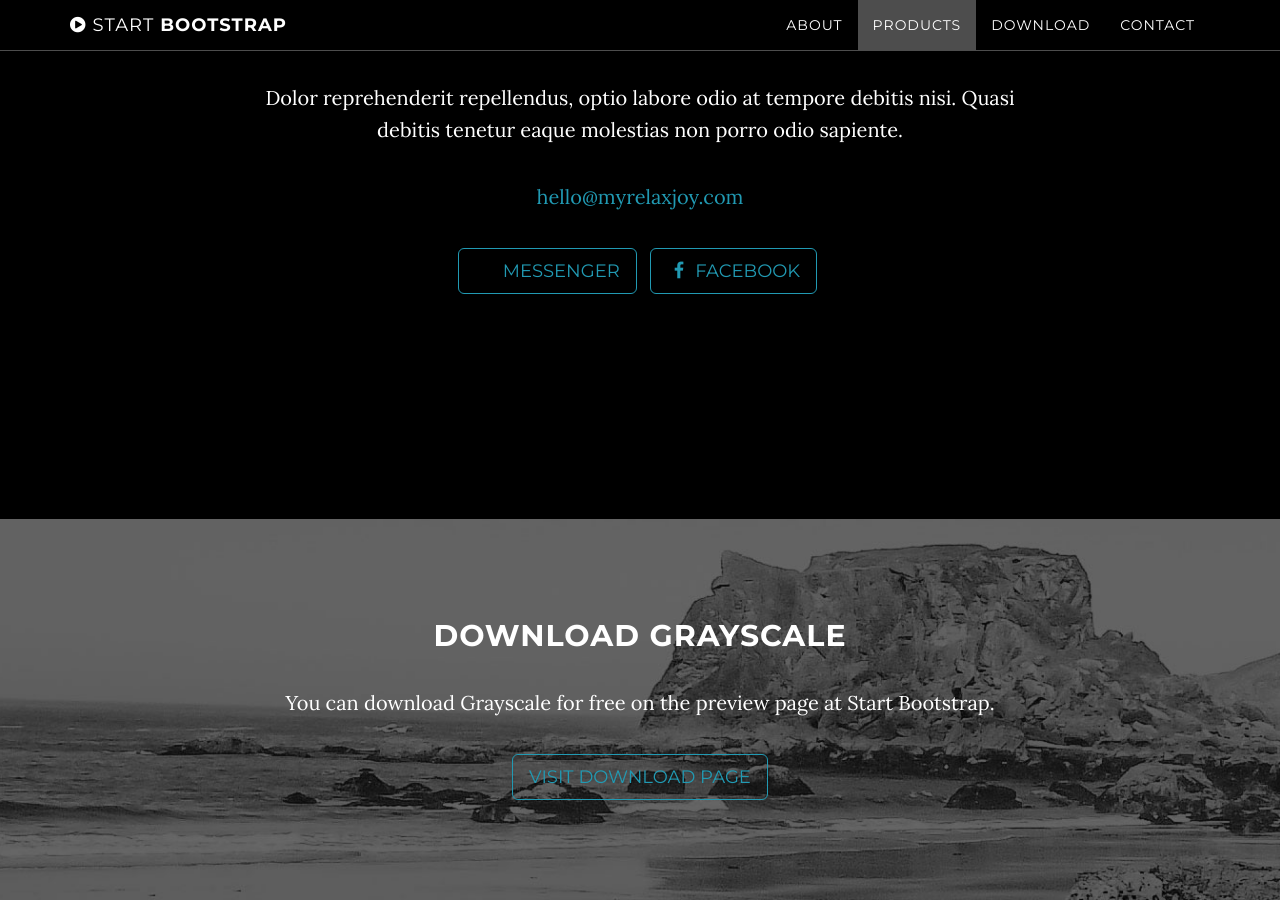
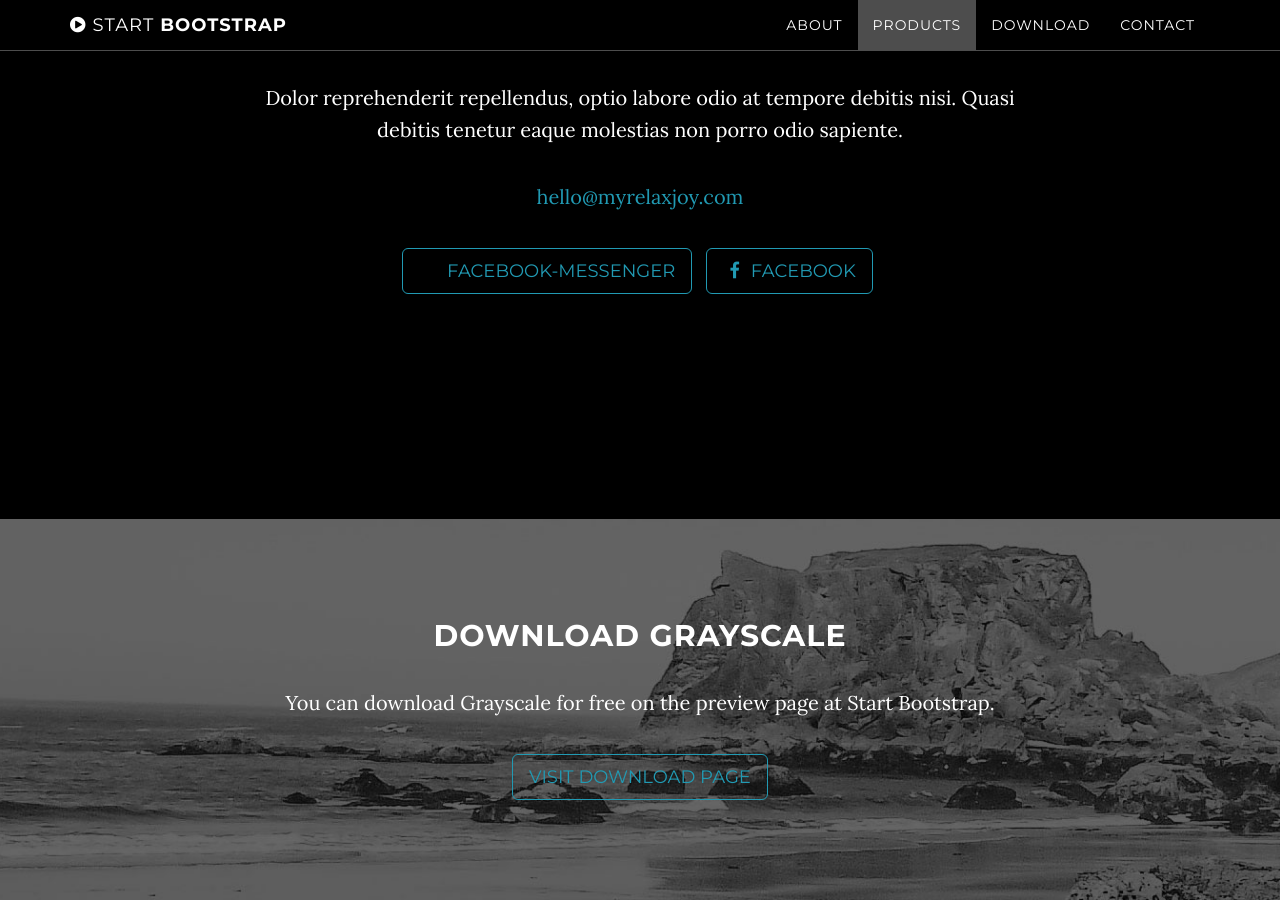
Before and after one commit to cosminpopa083/cosminpopa083.github.io, a Jekyll site: the page built from index.html, in a window 1280 px wide and 900 px high, scrolled down 1779 px. Built offline with Jekyll 4.4.1, drawn with Linux system fonts in a browser that asks for light colours; some of the changed text lies outside the part shown.

Commit message:
Update _config.yml

```diff
--- a/_config.yml
+++ b/_config.yml
@@ -15,7 +15,7 @@ footer: Your Website
 
 # Social networks usernames (many more available: google-plus, flickr, dribbble, pinterest, instagram, tumblr, linkedin, etc.)
 social:
-  - title: messenger
+  - title: facebook-messenger
     url: m.me/myrelaxjoy
   - title: facebook
     url: https://www.facebook.com/myrelaxjoy
```
